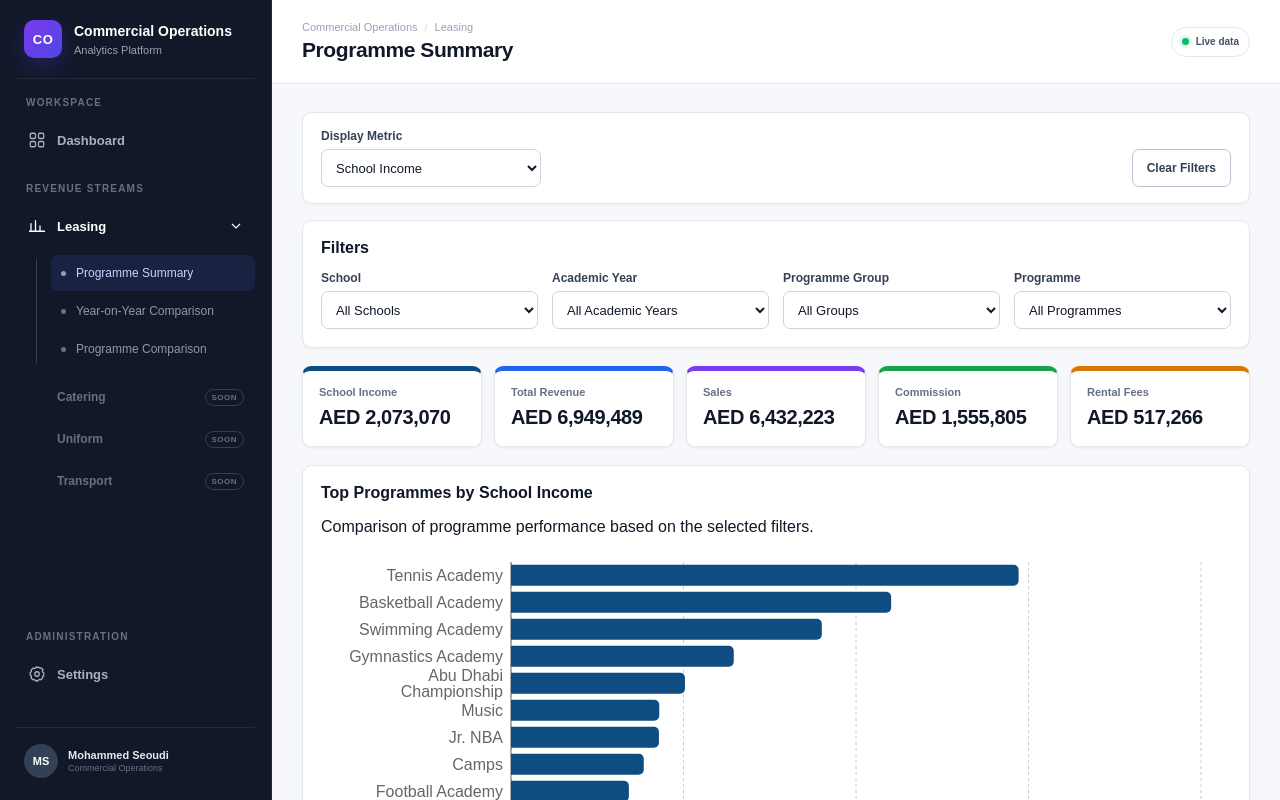
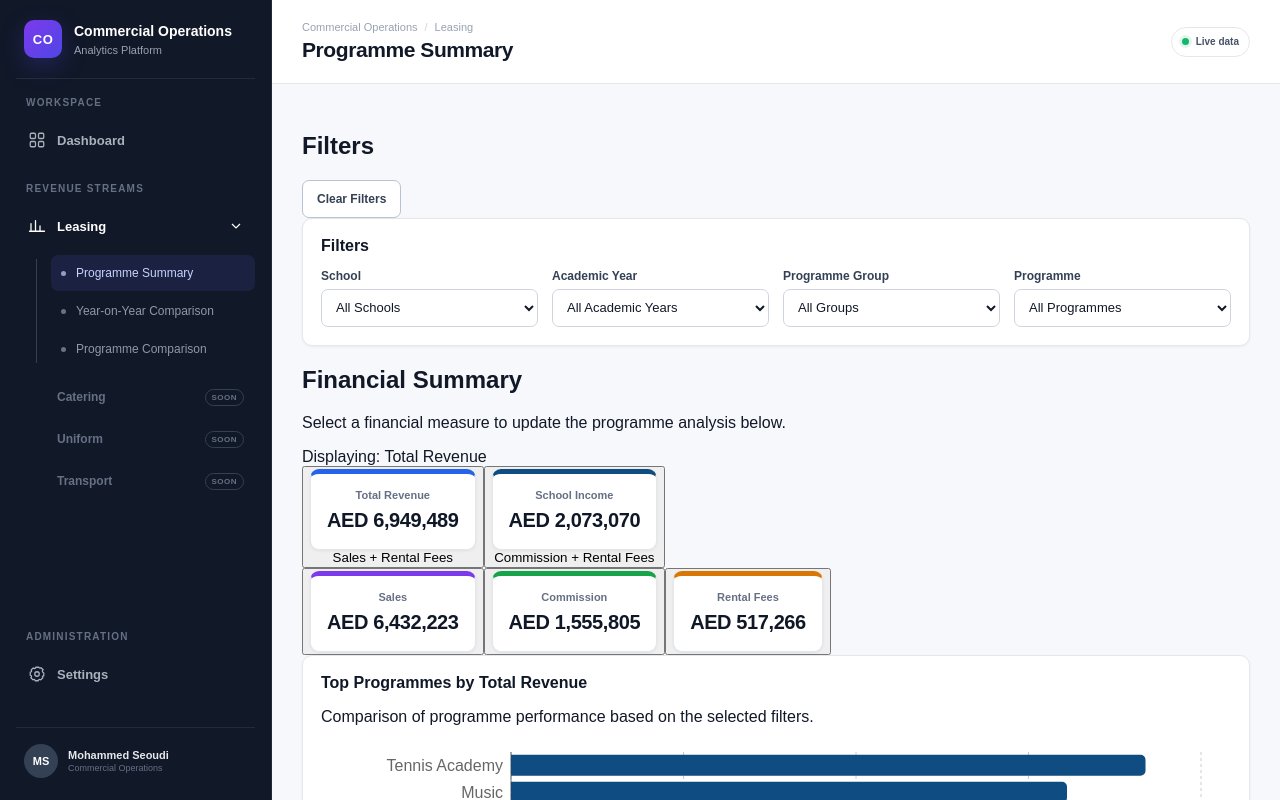
Before and after one commit to mo-seoudi/leasing, a React (Vite) app: page /leasing/summary in a window 1280 px wide. Shown: the top 800 px of the page. Built offline with nearby package versions, Linux system fonts and the light colour scheme.

Commit message:
Update ProgrammeSummaryPage.jsx

```diff
--- a/src/pages/leasing/ProgrammeSummaryPage.jsx
+++ b/src/pages/leasing/ProgrammeSummaryPage.jsx
@@ -2,10 +2,9 @@ import { useMemo, useState } from "react";
 
 import DashboardFilters from "../../components/DashboardFilters";
 import KpiCard from "../../components/KpiCard";
-import MetricSelector from "../../components/MetricSelector";
-import MonthlyTrendChart from "../../components/MonthlyTrendChart";
 import ProgrammeBreakdownChart from "../../components/ProgrammeBreakdownChart";
 import ProgrammeTable from "../../components/ProgrammeTable";
+
 import "./ProgrammeSummaryPage.css";
 
 import {
@@ -13,7 +12,6 @@ import {
   calculateKPIs,
   filterRecords,
   getAvailableProgrammes,
-  getMonthlyTrend,
   getProgrammeBreakdown,
   getTopProgrammes,
   programmeGroups,
@@ -21,12 +19,47 @@ import {
 } from "../../lib/dashboardData";
 
 const metricLabels = {
+  totalRevenue: "Total Revenue",
   schoolIncome: "School Income",
-  totalRevenue: "Total Revenue",
   sales: "Sales",
   commission: "Commission",
   rentalFees: "Rental Fees",
 };
+
+const metricCards = [
+  {
+    key: "totalRevenue",
+    title: "Total Revenue",
+    color: "#2563eb",
+    type: "primary",
+    description: "Sales + Rental Fees",
+  },
+  {
+    key: "schoolIncome",
+    title: "School Income",
+    color: "#0f4c81",
+    type: "primary",
+    description: "Commission + Rental Fees",
+  },
+  {
+    key: "sales",
+    title: "Sales",
+    color: "#7c3aed",
+    type: "secondary",
+  },
+  {
+    key: "commission",
+    title: "Commission",
+    color: "#16a34a",
+    type: "secondary",
+  },
+  {
+    key: "rentalFees",
+    title: "Rental Fees",
+    color: "#d97706",
+    type: "secondary",
+  },
+];
 
 export default function ProgrammeSummaryPage() {
   const [filters, setFilters] = useState({
@@ -37,7 +70,7 @@ export default function ProgrammeSummaryPage() {
   });
 
   const [selectedMetric, setSelectedMetric] =
-    useState("schoolIncome");
+    useState("totalRevenue");
 
   const availableProgrammes = useMemo(
     () => getAvailableProgrammes(filters.programGroup),
@@ -51,11 +84,6 @@ export default function ProgrammeSummaryPage() {
 
   const kpis = useMemo(
     () => calculateKPIs(filteredData),
-    [filteredData]
-  );
-
-  const monthlyData = useMemo(
-    () => getMonthlyTrend(filteredData),
     [filteredData]
   );
 
@@ -99,15 +127,20 @@ export default function ProgrammeSummaryPage() {
   }
 
   const selectedMetricLabel =
-    metricLabels[selectedMetric] ?? "School Income";
+    metricLabels[selectedMetric] ?? "Total Revenue";
+
+  const primaryCards = metricCards.filter(
+    (card) => card.type === "primary"
+  );
+
+  const secondaryCards = metricCards.filter(
+    (card) => card.type === "secondary"
+  );
 
   return (
     <section className="programme-summary-page">
-      <section className="dashboard-toolbar">
-        <MetricSelector
-          value={selectedMetric}
-          onChange={setSelectedMetric}
-        />
+      <div className="filters-section-heading">
+        <h2>Filters</h2>
 
         <button
           type="button"
@@ -116,7 +149,7 @@ export default function ProgrammeSummaryPage() {
         >
           Clear Filters
         </button>
-      </section>
+      </div>
 
       <DashboardFilters
         filters={filters}
@@ -127,45 +160,66 @@ export default function ProgrammeSummaryPage() {
         onChange={handleFilterChange}
       />
 
-      <section className="kpi-grid">
-        <KpiCard
-          title="School Income"
-          value={kpis.schoolIncome}
-          color="#0f4c81"
-        />
+      <section className="metric-card-section">
+        <div className="metric-section-heading">
+          <div>
+            <h2>Financial Summary</h2>
 
-        <KpiCard
-          title="Total Revenue"
-          value={kpis.totalRevenue}
-          color="#2563eb"
-        />
+            <p>
+              Select a financial measure to update the
+              programme analysis below.
+            </p>
+          </div>
 
-        <KpiCard
-          title="Sales"
-          value={kpis.sales}
-          color="#7c3aed"
-        />
+          <span className="selected-metric-label">
+            Displaying: {selectedMetricLabel}
+          </span>
+        </div>
 
-        <KpiCard
-          title="Commission"
-          value={kpis.commission}
-          color="#16a34a"
-        />
+        <div className="primary-kpi-grid">
+          {primaryCards.map((card) => (
+            <button
+              key={card.key}
+              type="button"
+              className={`metric-card-button primary-metric-card ${
+                selectedMetric === card.key ? "selected" : ""
+              }`}
+              onClick={() => setSelectedMetric(card.key)}
+              aria-pressed={selectedMetric === card.key}
+            >
+              <KpiCard
+                title={card.title}
+                value={kpis[card.key]}
+                color={card.color}
+              />
 
-        <KpiCard
-          title="Rental Fees"
-          value={kpis.rentalFees}
-          color="#d97706"
-        />
+              <span className="metric-card-description">
+                {card.description}
+              </span>
+            </button>
+          ))}
+        </div>
+
+        <div className="secondary-kpi-grid">
+          {secondaryCards.map((card) => (
+            <button
+              key={card.key}
+              type="button"
+              className={`metric-card-button secondary-metric-card ${
+                selectedMetric === card.key ? "selected" : ""
+              }`}
+              onClick={() => setSelectedMetric(card.key)}
+              aria-pressed={selectedMetric === card.key}
+            >
+              <KpiCard
+                title={card.title}
+                value={kpis[card.key]}
+                color={card.color}
+              />
+            </button>
+          ))}
+        </div>
       </section>
-
-      {false && (
-        <MonthlyTrendChart
-        title={`${selectedMetricLabel} by Month`}
-        data={monthlyData}
-        dataKey={selectedMetric}
-        />
-      )}
 
       <ProgrammeBreakdownChart
         title={`Top Programmes by ${selectedMetricLabel}`}
```
